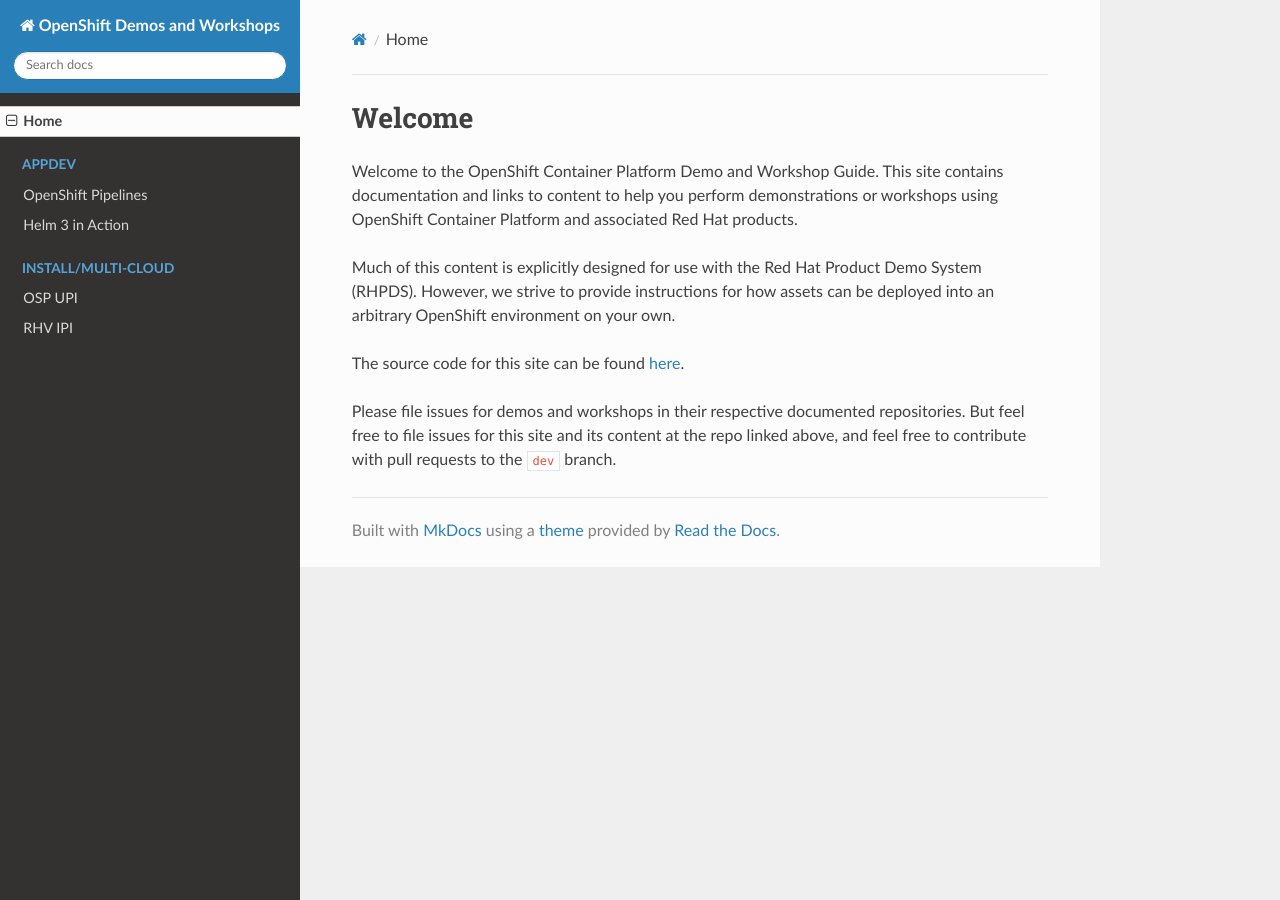
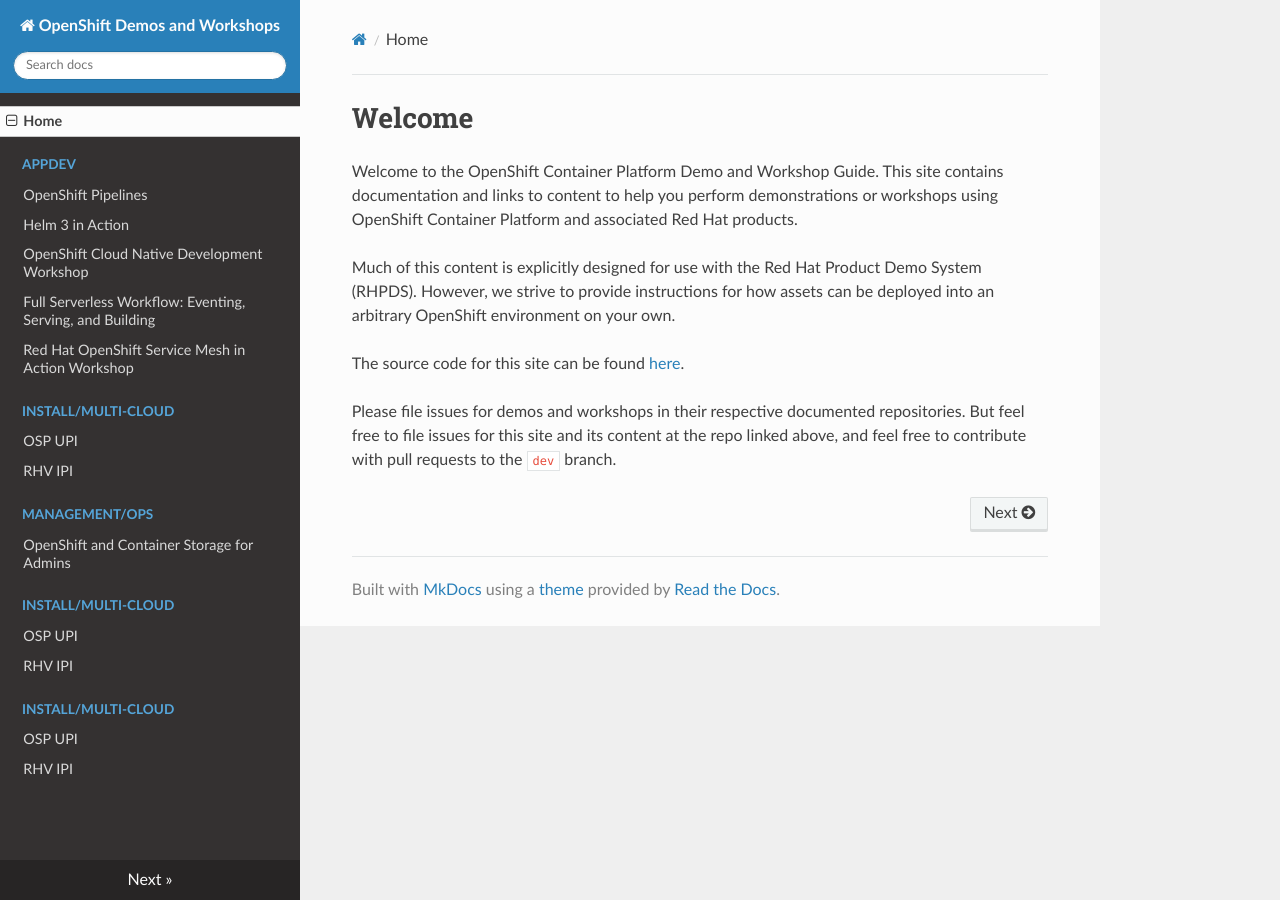
Before and after one commit to OpenShiftDemos/demo-guide, an MkDocs documentation site: the page built from docs/index.md, in a window 1280 px wide. Built offline with MkDocs 1.6.1, drawn with Linux system fonts in a browser that asks for light colours; nearby versions of some CDN libraries.

Commit message:
Nav Me Maybe (#10)
Signed-off-by: Chris Short <chris@chrisshort.net>

```diff
--- a/mkdocs.yml
+++ b/mkdocs.yml
@@ -6,6 +6,17 @@ nav:
 - AppDev:
     - 'OpenShift Pipelines': 'openshift-pipelines.md'
     - 'Helm 3 in Action': 'helm3-in-action.md'
+    - 'OpenShift Cloud Native Development Workshop': 'cloud-native-development.md'
+    - 'Full Serverless Workflow: Eventing, Serving, and Building': 'serverless-workflow.md'
+    - 'Red Hat OpenShift Service Mesh in Action Workshop': 'service-mesh.md'
 - Install/Multi-Cloud:
     - 'OSP UPI': 'osp-upi.md'
     - 'RHV IPI': 'rhv-ipi.md'
+- Management/Ops:
+    - 'OpenShift and Container Storage for Admins': 'admin-storage.md'
+- Install/Multi-Cloud:
+    - 'OSP UPI': 'osp-upi.md'
+    - 'RHV IPI': 'rhv-ipi.md'
+- Install/Multi-Cloud:
+    - 'OSP UPI': 'osp-upi.md'
+    - 'RHV IPI': 'rhv-ipi.md'
```
